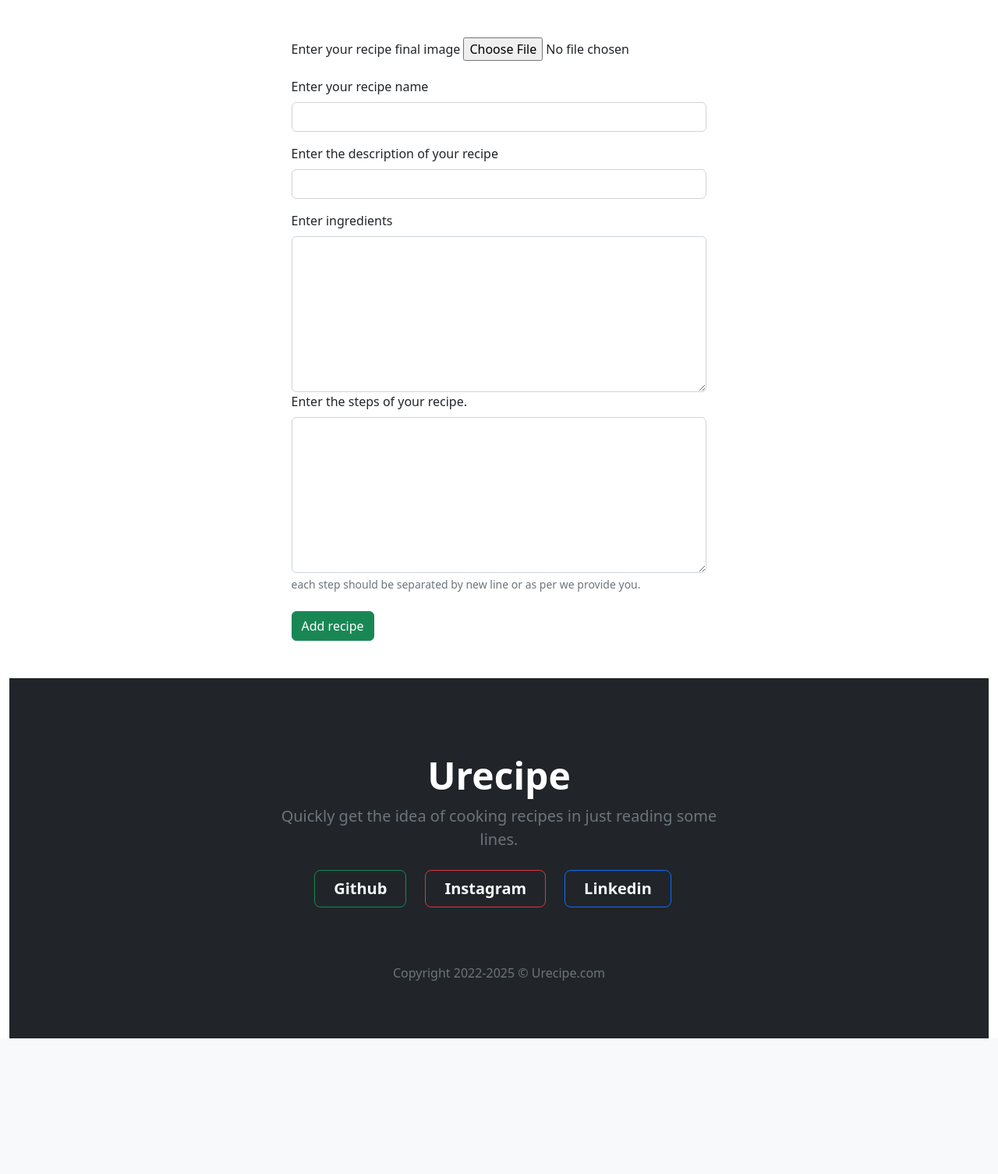
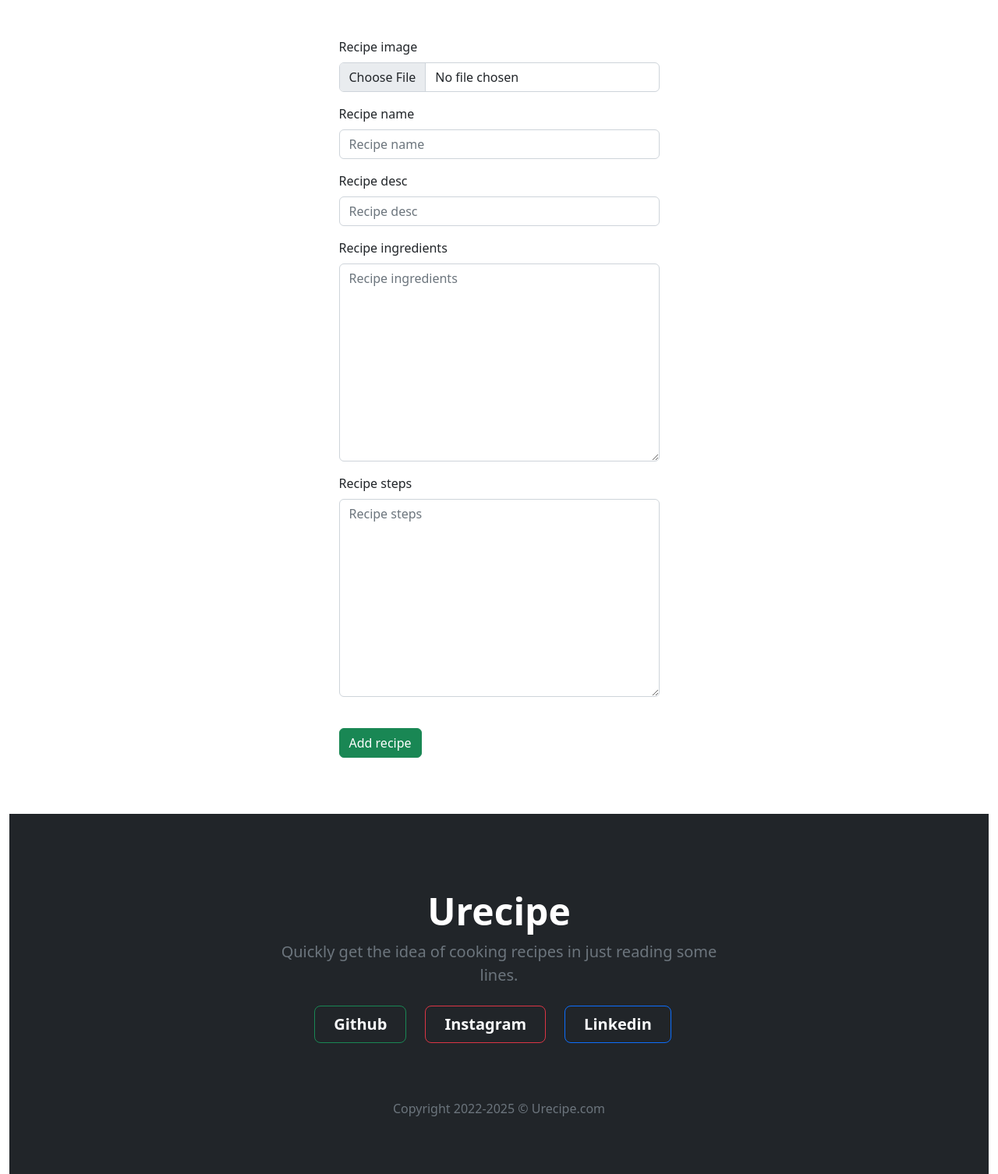
Before and after one commit to KapilKumar2002/Urecipe, a Django app: page /addurecipe/ in a window 1280 px wide. Shown: the part 62-1568 px from the top of the page at 78% size. Before the commit the page ends 1394 px from the top, so only its background shows below. Run offline with Django 4.2, Linux system fonts and the light colour scheme; some libraries are stand-ins or nearby versions.

Commit message:
Update add_urecipe.html

```diff
--- a/app/templates/app/add_urecipe.html
+++ b/app/templates/app/add_urecipe.html
@@ -1,5 +1,6 @@
 {% extends "app/base.html"%}
-{% block title %} Add recipe {% endblock title %}
+{% load bootstrap3 %}
+{% block title %} Result {% endblock title %}
 {% block content %}
 {% for message in messages %}
 <div class="alert alert-success alert-dismissible fade show" role="alert">
@@ -8,34 +9,10 @@
 </div>
 {% endfor %}
 <div class="d-flex justify-content-center container my-5">
-    <form action="/addurecipe/" method="POST">
+    <form action="/addurecipe/" method="POST" class="form" enctype="multipart/form-data">
         {% csrf_token %}
-            <div class="mb-3">
-                <label for="image" class="form-label">Enter your recipe final image</label>
-                <input class="form-control-file" type="file" id="image" name="image" accept="images/*" required>
-            </div>
-            <div class="mb-3">
-                <label for="recipename" class="form-label">Enter your recipe name</label>
-                <input type="text" class="form-control" id="recipename" name="recipename" required>
-            </div>
-            <div class="mb-3">
-                <label for="recipedescription" class="form-label">Enter the description of your recipe </label>
-                <input type="text" class="form-control" id="recipedescription" name="recipedescription" required>
-            </div>
-            <div class="form-floating">
-                <div>
-                    <label for="recipeingredients" class="form-label">Enter ingredients</label>
-                </div>
-                <textarea class="form-control" name="ingredients"  id="ingredients" id="floatingTextarea" style="height: 200px"></textarea>
-            </div>
-            <div class="form-floating mb-4">
-                <div>
-                    <label for="recipeingredients" class="form-label">Enter the steps of your recipe.</label>
-                </div>
-                <textarea class="form-control" name="mechanism"  id="mechanism" id="floatingTextarea" style="height: 200px"></textarea>
-                <div id="mechanismrecipe" class="form-text"> each step should be separated by new line or as per we provide you.</div>
-            </div>
-            <button type="submit" class="btn btn-success">Add recipe</button>
+        {% bootstrap_form form %}
+            <button type="submit" class="btn btn-success my-4">Add recipe</button>
     </form>
 </div>
 {% endblock content %}
```
